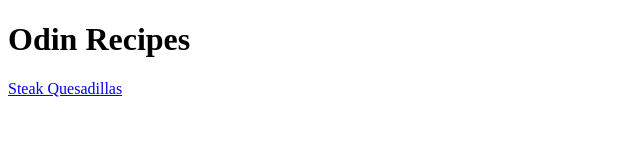
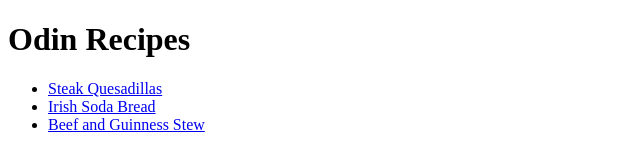
Before and after one commit to Mehtaab13/odin-recipes, a plain HTML site: page index.html in a window 1280 px wide. Shown: the whole page, without its empty margins (0-640 px from the left). Drawn offline with Linux system fonts and the light colour scheme.

Commit message:
Update index to have irish soda bread and beef and guinness stew

```diff
--- a/index.html
+++ b/index.html
@@ -7,6 +7,10 @@
 
     <body>
         <h1>Odin Recipes</h1>
-        <a href="recipes/steakquesadillas.html">Steak Quesadillas</a>
+        <ul>
+            <li><a href="recipes/steakquesadillas.html">Steak Quesadillas</a></li>
+            <li><a href="recipes/irishsodabread.html">Irish Soda Bread</a></li>
+            <li><a href="recipes/beefandguinnessstew.html">Beef and Guinness Stew</a></li>
+        </ul>
     </body>
 </html>
```
